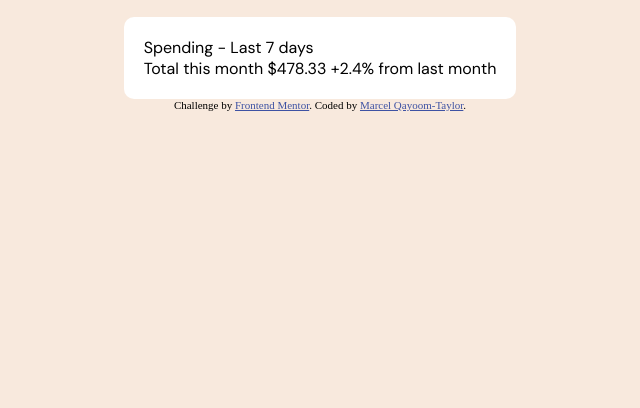
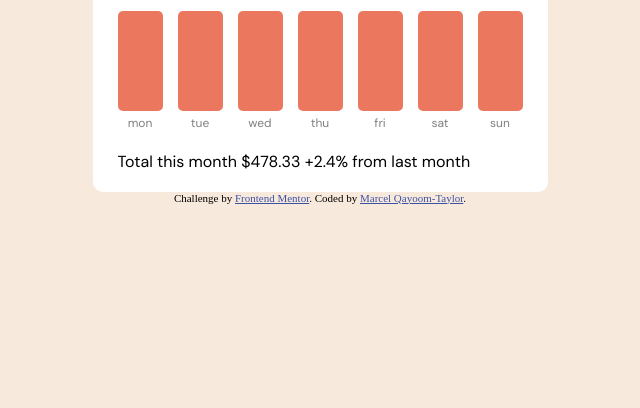
Before and after one commit to marcel-qayoom-taylor/expenses-chart-component, a website: page index.html in a window 1280 px wide. Shown: the part 392-800 px from the top of the page, without its empty margins (320-960 px from the left). Drawn offline with Linux system fonts and the light colour scheme.

Commit message:
Basic bar and JS

```diff
--- a/css/style.css
+++ b/css/style.css
@@ -1,5 +1,4 @@
 @import url('https://fonts.googleapis.com/css2?family=DM+Sans:wght@400;700&display=swap');
-
 
 html, body {
   margin: 0;
@@ -27,13 +26,12 @@ body {
 .balanceBar {
   background-color: hsl(10, 79%, 65%);
   width: auto;
-  padding: 20px;
+  padding: 20px 25px;
   border-radius: 10px;
   color: white;
   display: grid;
   grid-template-columns: auto auto;
   grid-row: auto auto;
-  grid-
 }
 
 .balanceBar img{
@@ -52,8 +50,41 @@ body {
 
 .spending {
   background-color: white;
-  padding: 20px;
+  padding: 20px 25px;
   border-radius: 10px;
+}
+
+.spending > span {
+  font-size: 20px;
+  font-weight: 700;
+}
+
+#barContainer {
+  display:flex;
+  gap: 15px;
+  padding: 40px 0px;
+}
+
+.bar {
+  background-color: hsl(10, 79%, 65%);
+  width: 45px;
+  height: 100px;
+  border-radius: 5px;
+  display: flex;
+  flex-direction: column;
+  justify-content: flex-end;
+  text-align: center;
+}
+
+.bar:hover {
+  background-color: hsl(186, 34%, 60%);
+}
+
+.bar > span {
+  position: relative;
+  top: 20px;
+  font-size: 12px;
+  color: gray;
 }
 
 .attribution { font-size: 11px; text-align: center; }
--- a/index.html
+++ b/index.html
@@ -8,6 +8,7 @@
 
   <title>Frontend Mentor | Expenses chart component</title>
 
+  <script src="./index.js"></script>
   <link rel="stylesheet" href="css/style.css">
 </head>
 <body>
@@ -19,6 +20,15 @@
     </div>
     <div class="spending">
       <span>Spending - Last 7 days</span>
+      <div id="barContainer">
+        <div name="mon" class="bar"><span>mon</span></div>
+        <div name="tue" class="bar"><span>tue</span></div>
+        <div name="wed" class="bar"><span>wed</span></div>
+        <div name="thu" class="bar"><span>thu</span></div>
+        <div name="fri" class="bar"><span>fri</span></div>
+        <div name="sat" class="bar"><span>sat</span></div>
+        <div name="sun" class="bar"><span>sun</span></div>
+      </div>
       <div>
         <div>
           <span>Total this month</span>
--- /dev/null
+++ b/index.js
@@ -0,0 +1,12 @@
+import * as data from "./data.json";
+
+window.onload = function () {
+  setBarHeights();
+};
+
+function setBarHeights() {
+  let bars = document.getElementsByClassName("bar");
+  for (let i = 0; i < bars.length; i++) {
+    bars[i].style.height = `${data[i].amount}px`;
+  }
+}
```
Also changed, not shown: package.json (+4 -3 lines), 1 other file.
